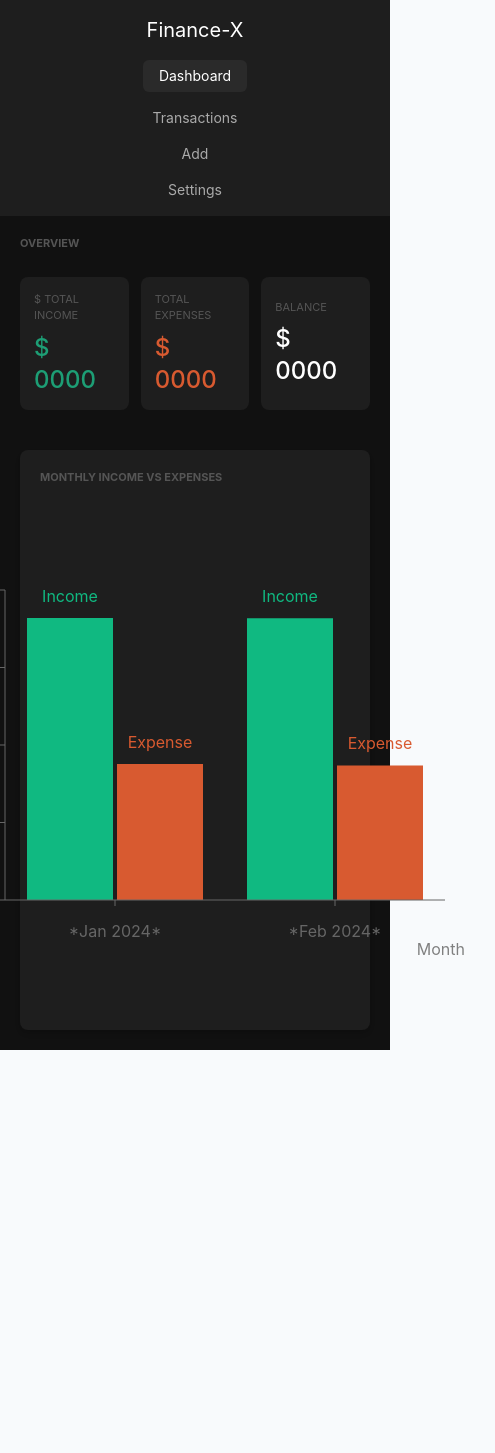
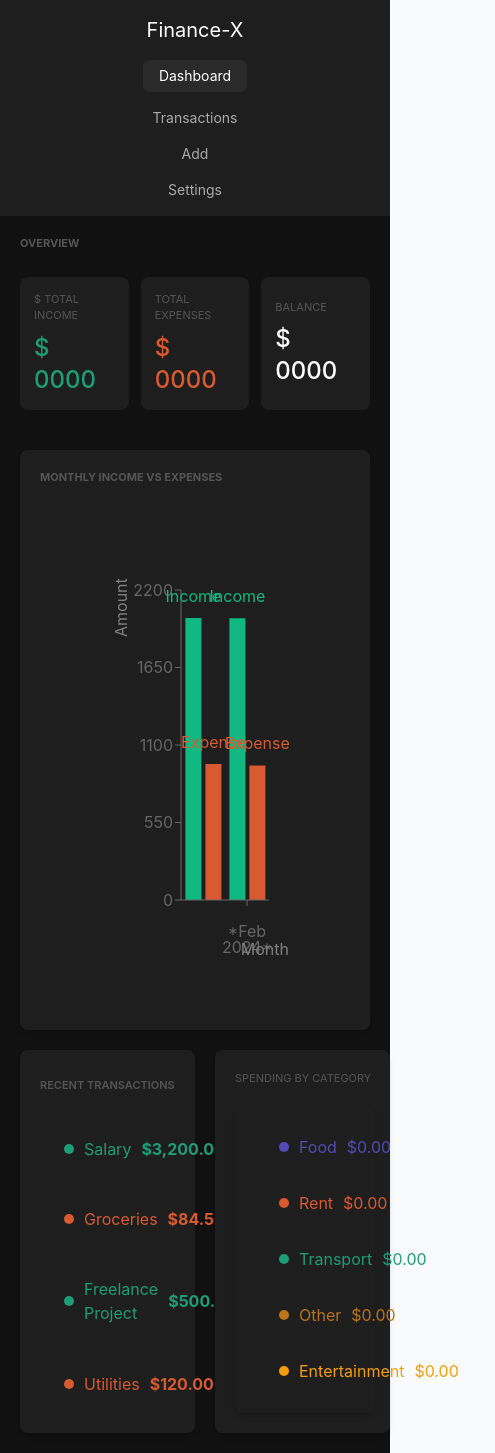
Before and after one commit to Stark-jpg-web/Finance-X, a React (Vite) app in the folder finance-x/: page / in a window 390 px wide. Shown: the whole page, 495 px wide, since content can reach past the window. Before the commit the page ends 1050 px from the top, so only its background shows below. Built offline with nearby package versions, Linux system fonts and the light colour scheme.

Commit message:
adjusted the width of the BarChart component to be responsive by changing the width from a fixed value of 600 to "80%". This allows the chart to scale based on the container size, improving its appearance on different screen sizes.

```diff
--- a/finance-x/src/App.css
+++ b/finance-x/src/App.css
@@ -26,6 +26,7 @@
   --color-cat-transport: #1D9E75;
   --color-cat-salary: #1D9E75;
   --color-cat-other: #BA7517;
+  --color-cat-entertainment: #F59E0B;
 }
 .metric-card{
   @apply flex flex-col justify-center items-start gap-0.5 bg-surface border-b-elevated rounded-lg p-3.5
@@ -36,3 +37,31 @@ h3{
 .card-value{
   @apply  text-2xl font-medium
 }
+.recent-transactions-list,
+.spending-category-list,
+.all-transactions {
+  @apply bg-surface p-5 rounded-lg shadow-md flex flex-col justify-around;
+  list-style-type: disc;
+  list-style-position: outside;
+  padding-right: 1rem;
+  gap: 0.75rem;
+}
+
+.recent-transactions-list > li,
+.spending-category-list > li,
+.all-transactions > li {
+  @apply py-2.5 px-6 rounded-lg hover:bg-elevated cursor-pointer;
+}
+
+.recent-transactions-list > li::marker,
+.spending-category-list > li::marker {
+  font-size: 0.9rem;
+  line-height: 1;
+}
+
+li {
+  @apply rounded-lg hover:bg-elevated cursor-pointer;
+}
+label{
+  @apply text-sm text-[#aaa]
+}
--- a/finance-x/src/pages/Dashboard.jsx
+++ b/finance-x/src/pages/Dashboard.jsx
@@ -8,6 +8,21 @@ export default function Dashboard() {
 
     const { transactions, dispatch } = useContext(FinanceContext)
     const { monthlyLineChartData } = useCharData()
+
+    const recentTransactions = [
+      { id: 1, title: 'Salary', amount: '$3,200.00', type: 'income' },
+      { id: 2, title: 'Groceries', amount: '$84.50', type: 'expense' },
+      { id: 3, title: 'Freelance Project', amount: '$500.00', type: 'income' },
+      { id: 4, title: 'Utilities', amount: '$120.00', type: 'expense' },
+    ];
+
+    const spendingCategories = [
+      { name: 'Food', amount: '$0.00', colorClass: 'text-cat-food' },
+      { name: 'Rent', amount: '$0.00', colorClass: 'text-cat-rent' },
+      { name: 'Transport', amount: '$0.00', colorClass: 'text-cat-transport' },
+      { name: 'Other', amount: '$0.00', colorClass: 'text-cat-other' },
+      { name: 'Entertainment', amount: '$0.00', colorClass: 'text-cat-entertainment' },
+    ];
 
     // Bar chart
     const formatAxisTick = (value) => {
@@ -63,7 +78,7 @@ export default function Dashboard() {
 
 <h3 className="text-2xl font-bold mb-5  self-start ">Monthly Income vs  Expenses</h3>
 
- <BarChart width={600} height={500} data={monthlyLineChartData} margin={{ top: 80, right: 50, left: 50, bottom: 80 }}>
+ <BarChart width="80%" height={500} data={monthlyLineChartData} margin={{ top: 80, right: 50, left: 50, bottom: 80 }}>
       <XAxis
         dataKey="month"
         tickFormatter={formatAxisTick}
@@ -77,6 +92,56 @@ export default function Dashboard() {
 
 </div>
 
+<div className="transactions flex min-h-full justify-around gap-5">
+
+
+
+
+<ol className="recent-transactions-list w-1/2">
+  <h3 className="text-lg font-semibold mb-2">Recent Transactions</h3>
+  {recentTransactions.map((item) => {
+    const transactionColorClass = item.type === 'income' ? 'text-income' : 'text-expense';
+
+    return (
+      <li key={item.id} className={`${transactionColorClass} list-none`}>
+        <div className="flex items-center gap-2.5 w-full">
+          <span className="inline-block h-2.5 w-2.5 rounded-full shrink-0" style={{ backgroundColor: item.type === 'income' ? '#1D9E75' : '#D85A30' }} />
+          <div className="flex justify-between items-center gap-2.5 flex-1">
+            <span>{item.title}</span>
+            <span className="font-bold">{item.amount}</span>
+          </div>
+        </div>
+      </li>
+    );
+  })}
+</ol>
+
+
+<div className="all-transactions w-1/2">
+  <h3>spending by category</h3>
+  <ol className="spending-category-list">
+    {spendingCategories.map((item) => (
+      <li key={item.name} className={`${item.colorClass} list-none`}>
+        <div className="flex items-center gap-2.5 w-full">
+
+          <span className="inline-block h-2.5 w-2.5 rounded-full shrink-0" style={{ backgroundColor: item.colorClass.includes('food') ? '#534AB7' : item.colorClass.includes('rent') ? '#D85A30' : item.colorClass.includes('transport') ? '#1D9E75' : item.colorClass.includes('other') ? '#BA7517' : '#F59E0B' }} />
+          <div className="flex justify-between items-center gap-2.5 flex-1">
+            <span>{item.name}</span>
+            <span>$0.00</span>
+          </div>
+        </div>
+      </li>
+    ))}
+  </ol>
+</div>
+
+
+
+
+
+
+</div>
+
 </div>
 
 
```
